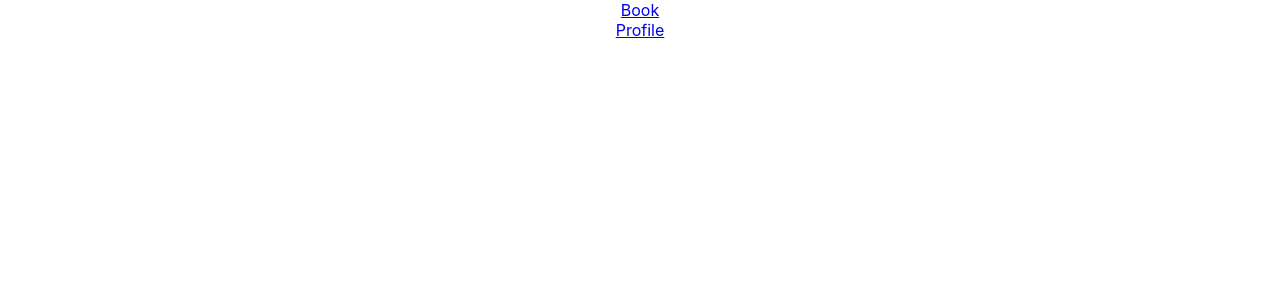
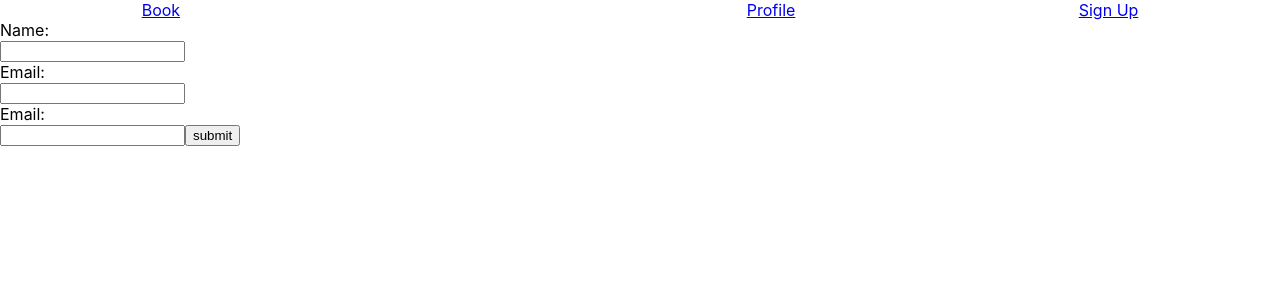
Before and after one commit to joeelo/Book-ends, a React (Create React App) app in the folder bookends-frontend/: page /sign-up in a window 1280 px wide. Shown: the top 300 px of the page. Built offline with nearby package versions, Linux system fonts and the light colour scheme.

Commit message:
sign in and login forms and navbar

```diff
--- a/bookends-frontend/src/App.js
+++ b/bookends-frontend/src/App.js
@@ -5,6 +5,8 @@ import BookSearchForm from "./book/BookSearchForm"
 import BookDetails from './book/BookDetails';
 import ReviewPage from "./review/ReviewPage"
 import Profile from "./profile/ProfileInfo"
+import NavBar from "./nav/NavBar"
+import NewUserForm from './login/NewUserForm';
 
 class App extends Component {
 
@@ -23,9 +25,7 @@ class App extends Component {
       <Fragment>
 
         <div className="App">
-
-          <Link to="/books"> Book </Link> <br/>
-          <Link to="/profile" > Profile </Link>
+          <NavBar />
 
         </div>
 
@@ -34,7 +34,7 @@ class App extends Component {
           <Route path="/book/:id/review" component={ReviewPage} />
           <Route exact path="/books" component={BookSearchForm} />
           <Route path="/book/:id" component={BookDetails}/>
-
+          <Route exact path="/sign-up" render={() => <NewUserForm />} />
         </Switch>
         </Fragment>
 
--- /dev/null
+++ b/bookends-frontend/src/login/NewUserForm.js
@@ -0,0 +1,35 @@
+import React, { Component } from 'react'
+
+export default class NewUserForm extends Component {
+
+    state = {
+        name: "",
+        email: "",
+        password: ""
+    }
+
+    submitHandler = (event) => {
+        event.preventDefault();
+        console.log("working");
+    }
+
+    render() {
+        return (
+            <div>
+                <form onSubmit={this.submitHandler}>
+
+                    <label htmlFor="name"> Name: </label><br/>
+                    <input name="name" type="text"/><br/>
+
+                    <label htmlFor="email"> Email: </label> <br/>
+                    <input name="email" type="text" /> <br/>
+
+                    <label htmlFor="password"> Email: </label> <br/>
+                    <input name="password" type="password" />
+
+                    <button> submit </button>
+                </form>
+            </div>
+        )
+    }
+}
--- /dev/null
+++ b/bookends-frontend/src/nav/NavBar.js
@@ -0,0 +1,19 @@
+import React, { Component } from 'react';
+import { Link } from "react-router-dom";
+
+
+export default class NavBar extends Component {
+    render() {
+        const divStyle = {
+            display: "flex",
+            justifyContent: "space-around"
+        }
+        return (
+            <div style={divStyle}>
+                <Link to="/books"> Book </Link> <br/>
+                <Link to="/profile" > Profile </Link>
+                <Link to="/sign-up"> Sign Up </Link>
+            </div>
+        )
+    }
+}
```
Also changed, not shown: bookends-frontend/src/login/LoginForm.js (added, +11 -0 lines), 1 other file (tests, documents, lock files or other folders).
